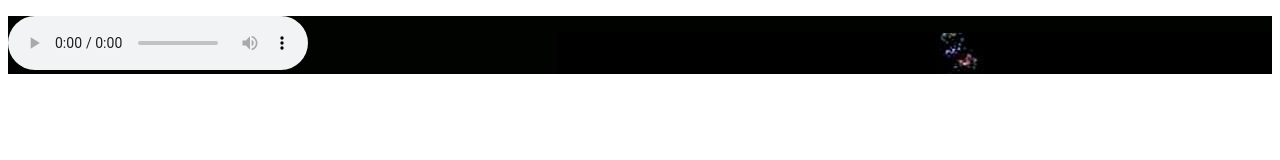
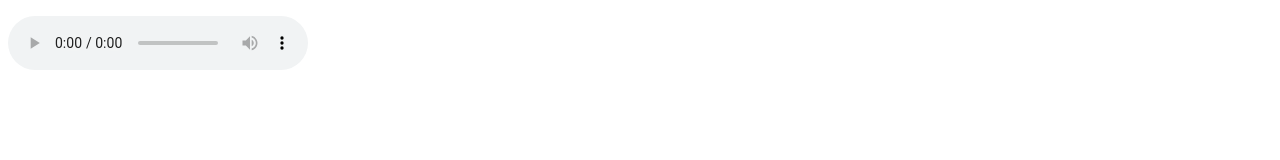
Before and after one commit to sidthegoa/sound-stream, a plain HTML site: page index.html in a window 1280 px wide. Drawn offline with Linux system fonts and the light colour scheme.

Commit message:
Update index.html

```diff
--- a/index.html
+++ b/index.html
@@ -6,7 +6,7 @@
     <title>MSM Radio</title>
 </head>
 <body>
-    <p style="background-image: url('tsggfsgdj.jpg');">
+    <p style="background-image: url('tsggfsgdj.jpg');"></p>
     <audio controls loop>
         <source src="finalthing.mp3" type="audio/mp3">
         Your browser does not support the audio element.
```
